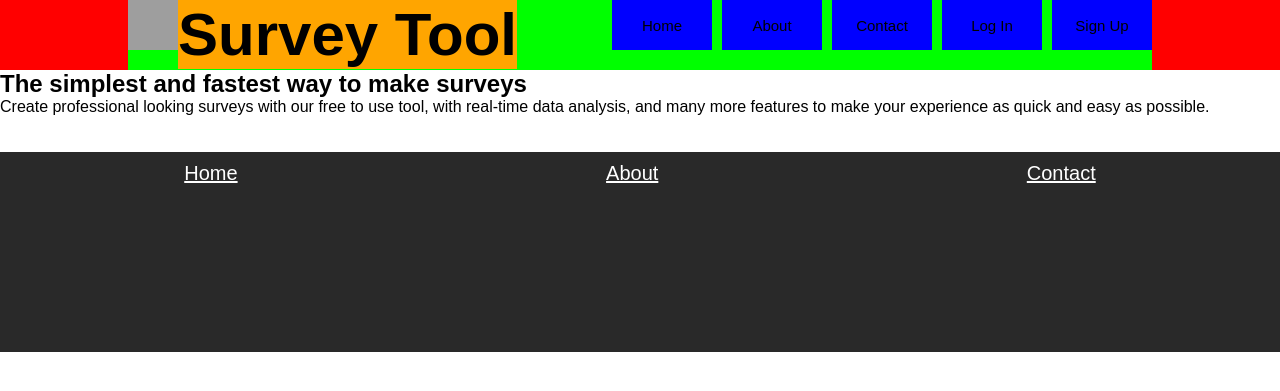
After one commit to umarraj008/Survey-Tool, a PHP site: page / in a window 1280 px wide. The commit adds this page. Shown: the top 391 px of the page. Run offline with PHP 8.4, Linux system fonts and the light colour scheme; grey boxes are pictures that could not be loaded.

Commit message:
Creating header and footer
-header created
-footer created
-added some text to main page

```diff
--- /dev/null
+++ b/css/footer.css
@@ -0,0 +1,16 @@
+footer {
+    width: 100%;
+    display: block;
+    background-color: rgb(41, 41, 41);
+    height: 200px;
+}
+
+footer nav {
+    display: flex;
+    font-size: 20px;
+}
+
+footer nav a {
+    margin-top: 10px;
+    color: white;
+}
--- /dev/null
+++ b/css/header.css
@@ -0,0 +1,46 @@
+header {
+    width: 100%;
+    height: 70px;
+    background-color: red;
+    position: sticky;
+}
+
+header nav {
+    width: 80%;
+    background-color: lime;
+    display: block;
+    height: 100%;
+}
+
+#headerLogo {
+    width: 50px;
+    height: 50px;
+    float: left;
+}
+
+#headerTitle {
+    background-color: orange;
+    font-size: 60px;
+    float: left;
+}
+
+.headerButton {
+    background-color: blue;
+    width: 100px;
+    height: 50px;
+    float: right;
+    display: flex;
+    align-items: center;
+    margin-left: 10px;
+    transition: ease-in-out .2s;
+    cursor: pointer;
+}
+
+.headerButton:hover {
+    background-color: rgb(73, 145, 253);
+}
+
+.headerButton p {
+    font-size: 15px;
+    text-decoration: none;
+}
--- a/css/main.css
+++ b/css/main.css
@@ -1,4 +1,6 @@
 * {
+    margin: 0 auto;
+    padding: 0 auto;
     font-family: Arial, Helvetica, sans-serif;
     color: black;
 }
--- /dev/null
+++ b/footer.php
@@ -0,0 +1,8 @@
+<br/>
+<footer>
+    <nav>
+        <a href="">Home</a>
+        <a href="">About</a>
+        <a href="">Contact</a>
+    </nav>
+</footer>
--- /dev/null
+++ b/headTags.php
@@ -0,0 +1,8 @@
+<meta charset="utf-8">
+<meta name="keywords" content="HTML, CSS, JavaScript, Survey, Survey tool, Questionaire">
+<meta name="description" content="This is a web based survey tool">
+<meta name="author" content="Umar Rajput">
+<meta name="viewport" content="width=device-width, initial-scale=1.0">
+<link rel="icon" href="" type="image/gif" sizes="16x16">
+<link rel="stylesheet" href="css/header.css">
+<link rel="stylesheet" href="css/footer.css">
--- /dev/null
+++ b/header.php
@@ -0,0 +1,11 @@
+<header>
+    <nav>
+        <img id="headerLogo" src="https://cdn-icons-png.flaticon.com/512/739/739249.png" width="50px" height="50px"/>
+        <h1 id="headerTitle">Survey Tool</h1>
+        <div class="headerButton"><p>Sign Up</p></div>
+        <div class="headerButton"><p>Log In</p></div>
+        <div class="headerButton"><p>Contact</p></div>
+        <div class="headerButton"><p>About</p></div>
+        <div class="headerButton"><p>Home</p></div>
+    </nav>
+</header>
--- /dev/null
+++ b/index.php
@@ -0,0 +1,26 @@
+<!DOCTYPE html>
+<html lang="en-UK">
+    <head>
+        <link rel="stylesheet" href="css/main.css">
+        <?php include_once "headTags.php" ?>
+    </head>
+    <body>
+        <!-- Header Section -->
+        <?php include_once "header.php" ?>
+
+        <!-- Main Content -->
+        <div>
+            <div>
+                <h2>The simplest and fastest way to make surveys</h2>
+                <p>Create professional looking surveys with our free to use tool, with real-time data analysis, and many more features to make your experience as quick and easy as possible.</p>
+            </div>
+            <div>
+                <img src=""/>
+            </div>
+        </div>
+
+
+        <!-- Footer Section -->
+        <?php include_once "footer.php" ?>
+    </body>
+</html>
```
Also changed, not shown: about.php (added, +33 -0 lines), html/index.html (deleted, +0 -23 lines).
